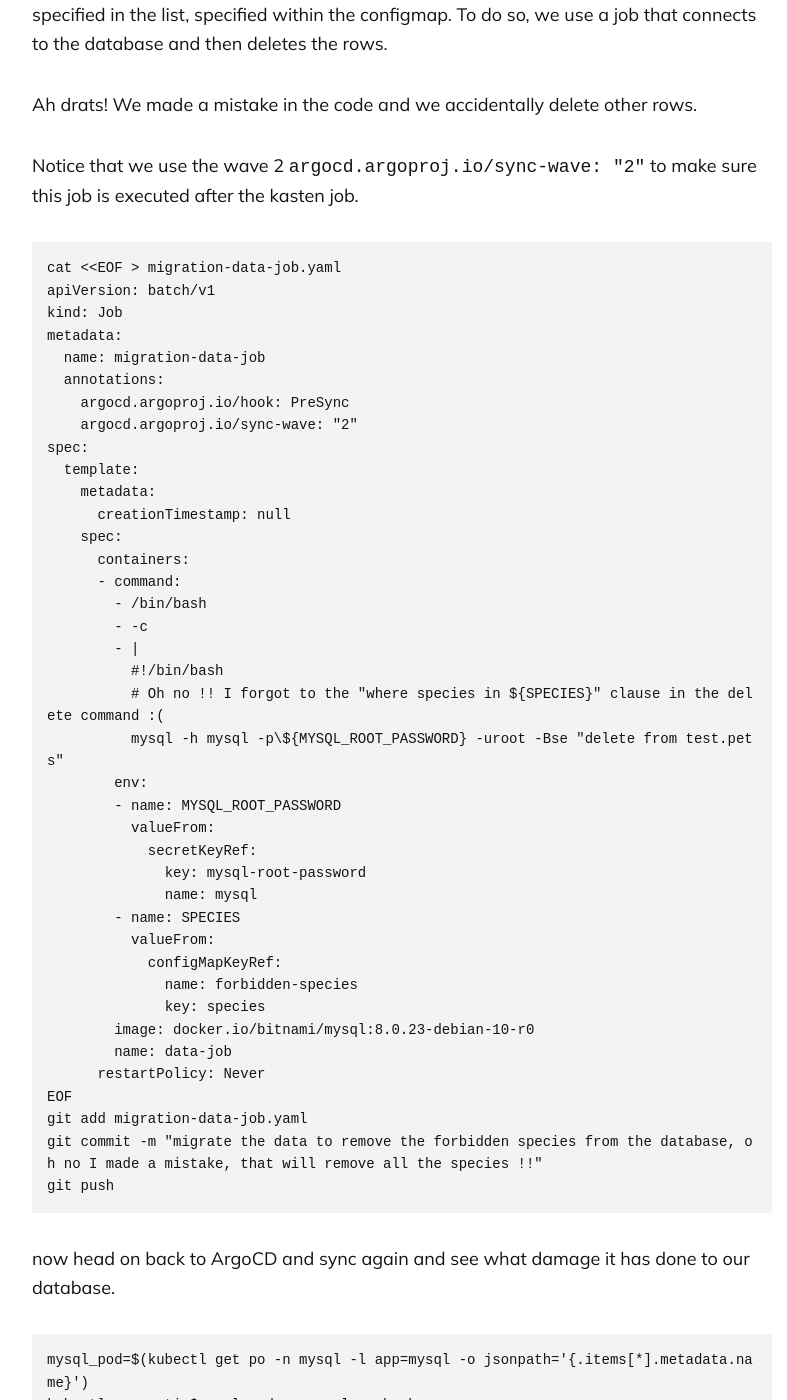
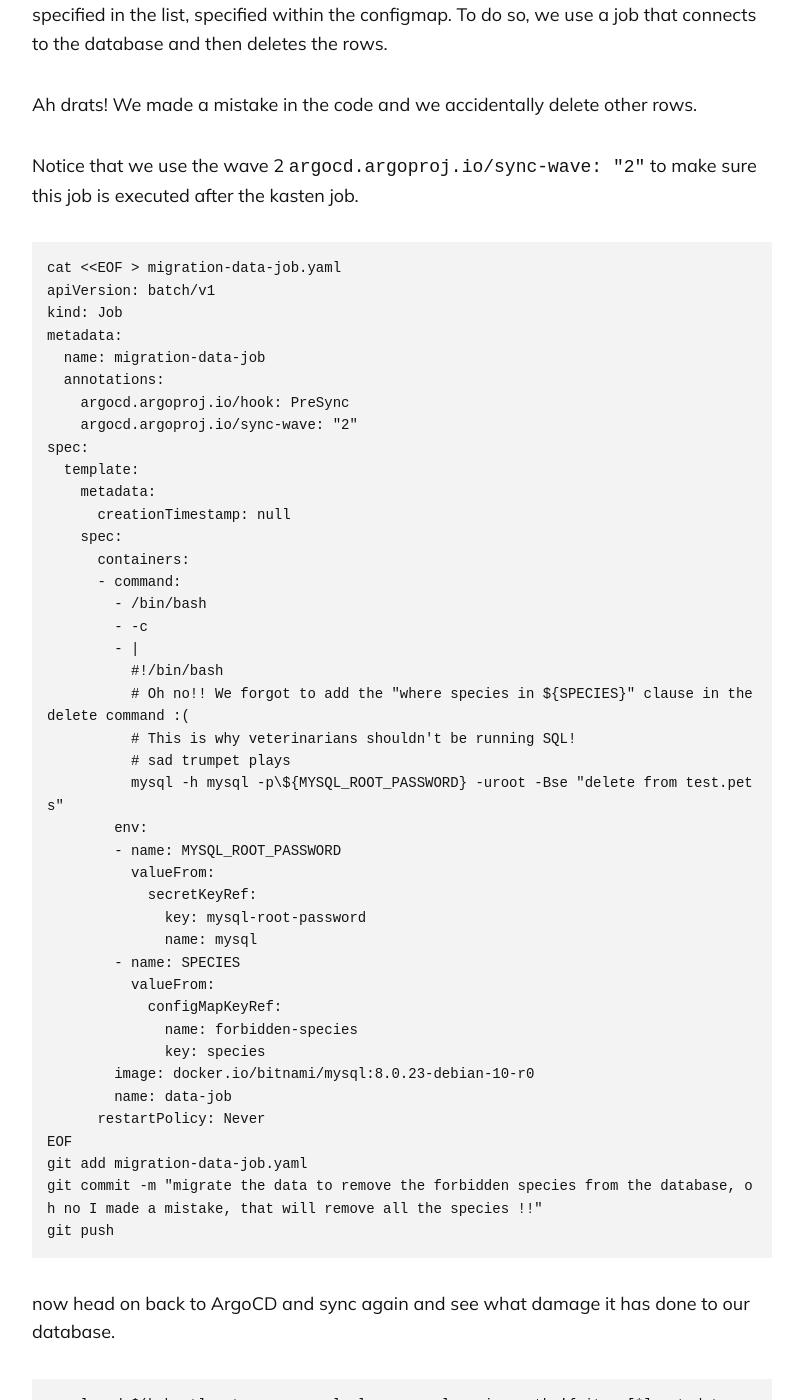
Before and after one commit to newellbrandon/kastendevhub.github.io, a Jekyll site: the page built from _posts/2024-04-25-integrating-backups-into-gitops.md, in a window 1280 px wide and 1400 px high, scrolled down 10380 px. Shown: the whole window, without its empty margins (238-1025 px from the left). Built offline with Jekyll 4.4.1, drawn with Linux system fonts in a browser that asks for light colours; comment, search, counter and statistics services are not loaded.

Commit message:
Update _posts/2024-04-25-integrating-backups-into-gitops.md
Co-authored-by: slotdawg <mattslotten@gmail.com>

```diff
--- a/_posts/2024-04-25-integrating-backups-into-gitops.md
+++ b/_posts/2024-04-25-integrating-backups-into-gitops.md
@@ -210,7 +210,9 @@ spec:
         - -c
         - |
           #!/bin/bash
-          # Oh no !! I forgot to the "where species in ${SPECIES}" clause in the delete command :(
+          # Oh no!! We forgot to add the "where species in ${SPECIES}" clause in the delete command :(
+          # This is why veterinarians shouldn't be running SQL!
+          # sad trumpet plays
           mysql -h mysql -p\${MYSQL_ROOT_PASSWORD} -uroot -Bse "delete from test.pets"
         env:
         - name: MYSQL_ROOT_PASSWORD
```
